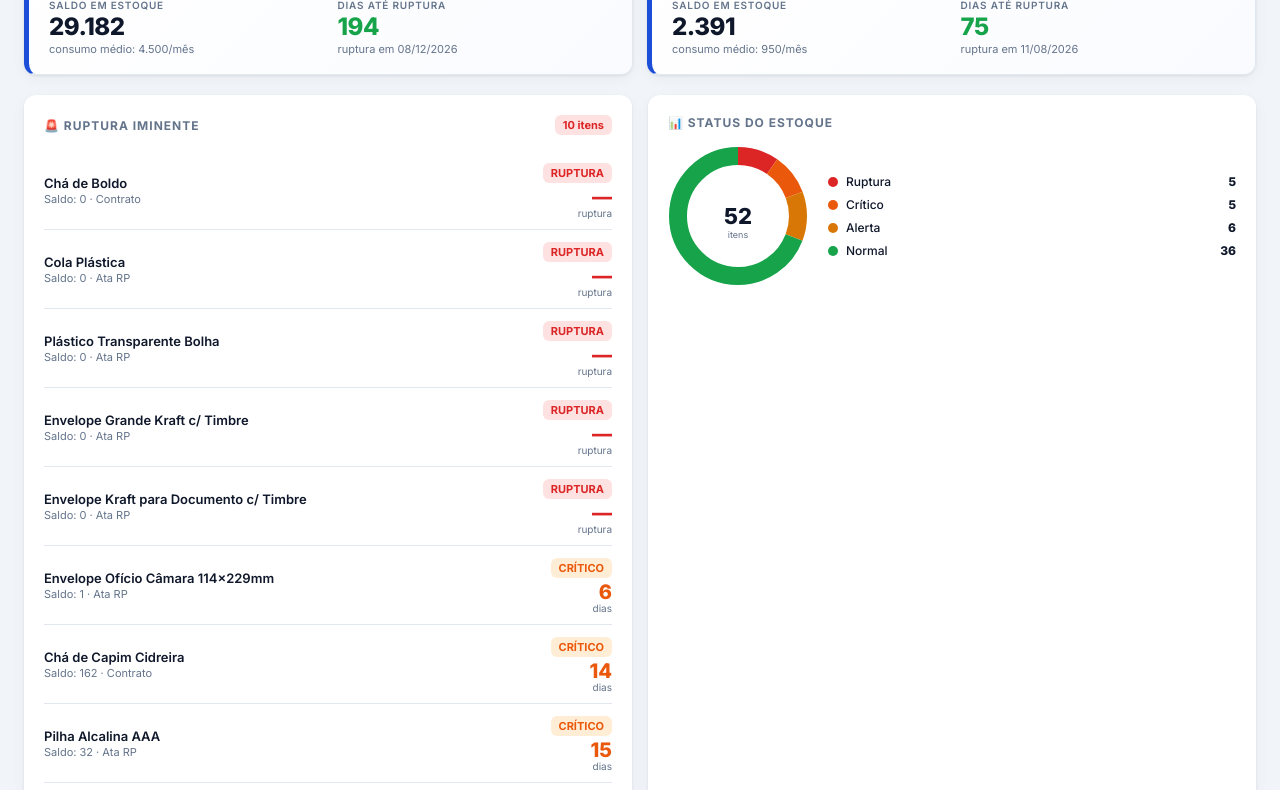
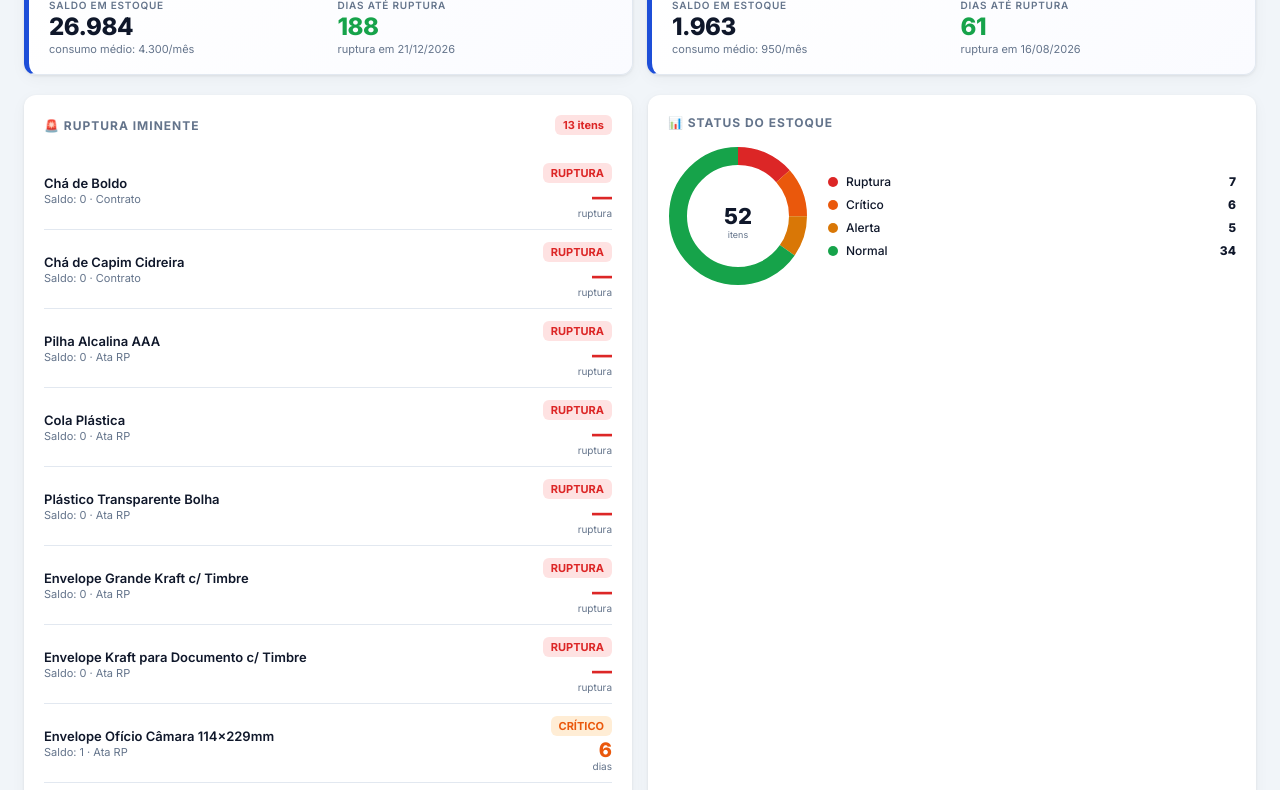
Before and after one commit to schelottoSPFC/painelCOLOG, a website: page index.html in a window 1280 px wide. Shown: the part 381-1171 px from the top of the page. Drawn offline with Linux system fonts and the light colour scheme.

Commit message:
Add files via upload

```diff
--- a/index.html
+++ b/index.html
@@ -486,61 +486,61 @@ tbody td{padding:10px 14px;vertical-align:middle}
 // ════════════════════════════════════════════
 //  DADOS
 // ════════════════════════════════════════════
-const TODAY = new Date("2026-05-28");
+const TODAY = new Date("2026-06-16");
 
 const estoque = [
-  {cod:16513,nome:"Açúcar",saldo:7300,consumo:3000,ruptura:new Date("2026-08-09"),instrumento:"Contrato",vencimento:new Date("2027-02-23")},
-  {cod:29405,nome:"Café Superior",saldo:29182,consumo:4500,ruptura:new Date("2026-12-08"),instrumento:"Emp. Simples",vencimento:null},
-  {cod:16077,nome:"Chá de Boldo",saldo:0,consumo:210,ruptura:new Date("2026-05-28"),instrumento:"Contrato",vencimento:new Date("2026-09-03")},
-  {cod:16075,nome:"Chá de Camomila",saldo:977,consumo:340,ruptura:new Date("2026-08-22"),instrumento:"Contrato",vencimento:new Date("2026-09-03")},
-  {cod:29145,nome:"Chá de Capim Cidreira",saldo:162,consumo:340,ruptura:new Date("2026-06-11"),instrumento:"Contrato",vencimento:new Date("2026-09-03")},
-  {cod:16073,nome:"Chá de Erva Doce",saldo:975,consumo:320,ruptura:new Date("2026-08-27"),instrumento:"Contrato",vencimento:new Date("2026-09-03")},
-  {cod:16076,nome:"Chá de Frutas Vermelhas",saldo:556,consumo:340,ruptura:new Date("2026-07-16"),instrumento:"Contrato",vencimento:new Date("2026-09-03")},
-  {cod:16074,nome:"Chá de Hortelã",saldo:1446,consumo:360,ruptura:new Date("2026-09-25"),instrumento:"Contrato",vencimento:new Date("2026-09-03")},
-  {cod:7303,nome:"Copo Água",saldo:8741,consumo:4000,ruptura:new Date("2026-08-01"),instrumento:"Contrato",vencimento:new Date("2027-01-01")},
-  {cod:7304,nome:"Copo Café",saldo:4963,consumo:1050,ruptura:new Date("2026-10-16"),instrumento:"Contrato",vencimento:new Date("2027-01-01")},
-  {cod:5859,nome:"Flanela Branca",saldo:1111,consumo:240,ruptura:new Date("2026-10-13"),instrumento:"Contrato",vencimento:new Date("2027-01-01")},
-  {cod:17801,nome:"Detergente",saldo:5471,consumo:950,ruptura:new Date("2026-11-16"),instrumento:"Contrato",vencimento:new Date("2027-01-01")},
-  {cod:5797,nome:"Sabão de Coco",saldo:3307,consumo:680,ruptura:new Date("2026-10-20"),instrumento:"Contrato",vencimento:new Date("2027-01-01")},
-  {cod:5795,nome:"Água Sanitária",saldo:667,consumo:195,ruptura:new Date("2026-09-07"),instrumento:"Contrato",vencimento:new Date("2027-01-01")},
-  {cod:5861,nome:"Esponja",saldo:2265,consumo:500,ruptura:new Date("2026-10-10"),instrumento:"Contrato",vencimento:new Date("2027-01-01")},
-  {cod:7420,nome:"Jarra para Água (CAEDI)",saldo:225,consumo:1,ruptura:new Date("2044-11-19"),instrumento:"Contrato",vencimento:new Date("2027-01-01")},
-  {cod:14896,nome:"Pilha Alcalina AAA",saldo:32,consumo:61,ruptura:new Date("2026-06-12"),instrumento:"Ata RP",vencimento:new Date("2026-10-14")},
-  {cod:5359,nome:"Pilha Média",saldo:46,consumo:12,ruptura:new Date("2026-09-20"),instrumento:"Ata RP",vencimento:new Date("2026-10-14")},
-  {cod:5342,nome:"Pilha Pequena AA",saldo:252,consumo:140,ruptura:new Date("2026-07-21"),instrumento:"Ata RP",vencimento:new Date("2026-10-14")},
-  {cod:2078,nome:"Papel A4",saldo:2391,consumo:950,ruptura:new Date("2026-08-11"),instrumento:"Ata RP",vencimento:new Date("2026-11-05")},
-  {cod:28422,nome:"Pendrive 32 GB",saldo:34,consumo:60,ruptura:new Date("2026-06-14"),instrumento:"Ata RP",vencimento:new Date("2026-11-05")},
-  {cod:1714,nome:"Caneta Esferográfica Azul",saldo:1713,consumo:900,ruptura:new Date("2026-07-24"),instrumento:"Ata RP",vencimento:new Date("2026-11-05")},
-  {cod:1795,nome:"Cola em Bastão",saldo:173,consumo:90,ruptura:new Date("2026-07-24"),instrumento:"Ata RP",vencimento:new Date("2026-11-05")},
-  {cod:1800,nome:"Cola Plástica",saldo:0,consumo:40,ruptura:new Date("2026-05-28"),instrumento:"Ata RP",vencimento:new Date("2026-11-05")},
-  {cod:1901,nome:"Corretivo Líquido",saldo:50,consumo:20,ruptura:new Date("2026-08-11"),instrumento:"Ata RP",vencimento:new Date("2026-11-05")},
-  {cod:2053,nome:"Fita Adesiva Transparente",saldo:192,consumo:40,ruptura:new Date("2026-10-19"),instrumento:"Ata RP",vencimento:new Date("2026-11-05")},
-  {cod:30414,nome:"Pincel Atômico Preto",saldo:13,consumo:10,ruptura:new Date("2026-07-06"),instrumento:"Ata RP",vencimento:new Date("2026-11-05")},
-  {cod:25298,nome:"Pincel Atômico Azul",saldo:33,consumo:10,ruptura:new Date("2026-09-04"),instrumento:"Ata RP",vencimento:new Date("2026-11-05")},
-  {cod:25299,nome:"Pincel Atômico Vermelho",saldo:35,consumo:8,ruptura:new Date("2026-10-06"),instrumento:"Ata RP",vencimento:new Date("2026-11-05")},
-  {cod:30381,nome:"Pincel Quadro Magnético Azul",saldo:35,consumo:10,ruptura:new Date("2026-09-10"),instrumento:"Ata RP",vencimento:new Date("2026-11-05")},
-  {cod:30382,nome:"Pincel Quadro Magnético Preto",saldo:30,consumo:10,ruptura:new Date("2026-08-26"),instrumento:"Ata RP",vencimento:new Date("2026-11-05")},
-  {cod:30383,nome:"Pincel Quadro Magnético Vermelho",saldo:7,consumo:10,ruptura:new Date("2026-06-18"),instrumento:"Ata RP",vencimento:new Date("2026-11-05")},
-  {cod:2453,nome:"Fita para Empacotamento",saldo:1365,consumo:283,ruptura:new Date("2026-10-19"),instrumento:"Ata RP",vencimento:new Date("2026-11-05")},
-  {cod:2241,nome:"Envelope Ofício Câmara 114x229mm",saldo:1,consumo:5,ruptura:new Date("2026-06-03"),instrumento:"Ata RP",vencimento:new Date("2021-12-15")},
-  {cod:2236,nome:"Envelope Separata Branco 176x250mm",saldo:10720,consumo:2000,ruptura:new Date("2026-11-04"),instrumento:"Ata RP",vencimento:new Date("2020-06-25")},
-  {cod:13671,nome:"Plástico Transparente Bolha",saldo:0,consumo:1,ruptura:new Date("2026-05-28"),instrumento:"Ata RP",vencimento:new Date("2027-03-24")},
-  {cod:18085,nome:"Etiqueta 138,11x106,36mm",saldo:1553,consumo:100,ruptura:new Date("2027-09-05"),instrumento:"Ata RP",vencimento:new Date("2020-10-16")},
-  {cod:5851,nome:"Lã de Aço Bombril",saldo:1089,consumo:200,ruptura:new Date("2026-11-07"),instrumento:"Contrato",vencimento:new Date("2027-01-01")},
-  {cod:7464,nome:"Garrafa Térmica",saldo:78,consumo:50,ruptura:new Date("2026-07-13"),instrumento:"Contrato",vencimento:new Date("2027-01-01")},
-  {cod:7496,nome:"Pano de Prato",saldo:951,consumo:240,ruptura:new Date("2026-09-23"),instrumento:"Contrato",vencimento:new Date("2027-01-01")},
-  {cod:17330,nome:"Caixa Arquivo 100mm x 260mm",saldo:1200,consumo:220,ruptura:new Date("2026-11-07"),instrumento:"Ata RP",vencimento:new Date("2026-11-05")},
-  {cod:2448,nome:"Caixa Arquivo 110mm x 280mm",saldo:600,consumo:100,ruptura:new Date("2026-11-24"),instrumento:"Ata RP",vencimento:new Date("2024-07-18")},
-  {cod:1816,nome:"Capa para Avulso",saldo:7303,consumo:276,ruptura:new Date("2028-07-29"),instrumento:"Ata RP",vencimento:new Date("2020-06-25")},
-  {cod:1817,nome:"Capa para Processo",saldo:80,consumo:25,ruptura:new Date("2026-09-01"),instrumento:"Ata RP",vencimento:new Date("2020-06-25")},
-  {cod:2240,nome:"Envelope Carta Câmara",saldo:1091,consumo:10,ruptura:new Date("2035-05-14"),instrumento:"Ata RP",vencimento:new Date("2021-12-15")},
-  {cod:27762,nome:"Envelope Grande Kraft c/ Timbre",saldo:0,consumo:190,ruptura:new Date("2026-05-28"),instrumento:"Ata RP",vencimento:new Date("2021-12-13")},
-  {cod:16462,nome:"Pasta Polipropileno c/ Aba e Elástico",saldo:1306,consumo:65,ruptura:new Date("2028-01-20"),instrumento:"Ata RP",vencimento:new Date("2020-06-25")},
-  {cod:2253,nome:"Envelope Kraft 80x116mm Votação",saldo:1825,consumo:20,ruptura:new Date("2033-11-24"),instrumento:"Emp. Simples",vencimento:null},
-  {cod:2237,nome:"Envelope Kraft para Documento c/ Timbre",saldo:0,consumo:1700,ruptura:new Date("2026-05-28"),instrumento:"Ata RP",vencimento:new Date("2021-12-13")},
-  {cod:1834,nome:"Pasta Suspensa para Arquivo",saldo:138,consumo:15,ruptura:new Date("2027-02-28"),instrumento:"Ata RP",vencimento:new Date("2026-11-05")},
-  {cod:7495,nome:"Coador Pequeno",saldo:273,consumo:40,ruptura:new Date("2026-12-18"),instrumento:"Contrato",vencimento:new Date("2027-01-01")},
-  {cod:7503,nome:"Coador Grande",saldo:158,consumo:25,ruptura:new Date("2026-12-03"),instrumento:"Contrato",vencimento:new Date("2027-01-01")},
+  {cod:16513,nome:"Açúcar",saldo:5380,consumo:3000,ruptura:new Date("2026-08-08"),instrumento:"Contrato",vencimento:new Date("2027-02-23")},
+  {cod:29405,nome:"Café Superior",saldo:26984,consumo:4300,ruptura:new Date("2026-12-21"),instrumento:"Emp. Simples",vencimento:null},
+  {cod:16077,nome:"Chá de Boldo",saldo:0,consumo:170,ruptura:new Date("2026-06-16"),instrumento:"Contrato",vencimento:new Date("2026-09-03")},
+  {cod:16075,nome:"Chá de Camomila",saldo:759,consumo:330,ruptura:new Date("2026-08-24"),instrumento:"Contrato",vencimento:new Date("2026-09-03")},
+  {cod:29145,nome:"Chá de Capim Cidreira",saldo:0,consumo:264,ruptura:new Date("2026-06-16"),instrumento:"Contrato",vencimento:new Date("2026-09-03")},
+  {cod:16073,nome:"Chá de Erva Doce",saldo:746,consumo:310,ruptura:new Date("2026-08-27"),instrumento:"Contrato",vencimento:new Date("2026-09-03")},
+  {cod:16076,nome:"Chá de Frutas Vermelhas",saldo:336,consumo:317,ruptura:new Date("2026-07-17"),instrumento:"Contrato",vencimento:new Date("2026-09-03")},
+  {cod:16074,nome:"Chá de Hortelã",saldo:1209,consumo:320,ruptura:new Date("2026-10-07"),instrumento:"Contrato",vencimento:new Date("2026-09-03")},
+  {cod:7303,nome:"Copo Água",saldo:6446,consumo:3800,ruptura:new Date("2026-08-05"),instrumento:"Contrato",vencimento:new Date("2027-01-01")},
+  {cod:7304,nome:"Copo Café",saldo:4240,consumo:950,ruptura:new Date("2026-10-27"),instrumento:"Contrato",vencimento:new Date("2027-01-01")},
+  {cod:5859,nome:"Flanela Branca",saldo:941,consumo:240,ruptura:new Date("2026-10-11"),instrumento:"Contrato",vencimento:new Date("2027-01-01")},
+  {cod:17801,nome:"Detergente",saldo:4813,consumo:950,ruptura:new Date("2026-11-14"),instrumento:"Contrato",vencimento:new Date("2027-01-01")},
+  {cod:5797,nome:"Sabão de Coco",saldo:2887,consumo:680,ruptura:new Date("2026-10-21"),instrumento:"Contrato",vencimento:new Date("2027-01-01")},
+  {cod:5795,nome:"Água Sanitária",saldo:525,consumo:180,ruptura:new Date("2026-09-11"),instrumento:"Contrato",vencimento:new Date("2027-01-01")},
+  {cod:5861,nome:"Esponja",saldo:1914,consumo:500,ruptura:new Date("2026-10-08"),instrumento:"Contrato",vencimento:new Date("2027-01-01")},
+  {cod:7420,nome:"Jarra para Água (CAEDI)",saldo:225,consumo:1,ruptura:new Date("2044-12-08"),instrumento:"Contrato",vencimento:new Date("2027-01-01")},
+  {cod:14896,nome:"Pilha Alcalina AAA",saldo:0,consumo:61,ruptura:new Date("2026-06-16"),instrumento:"Ata RP",vencimento:new Date("2026-10-14")},
+  {cod:5359,nome:"Pilha Média",saldo:45,consumo:12,ruptura:new Date("2026-10-06"),instrumento:"Ata RP",vencimento:new Date("2026-10-14")},
+  {cod:5342,nome:"Pilha Pequena AA",saldo:208,consumo:140,ruptura:new Date("2026-07-30"),instrumento:"Ata RP",vencimento:new Date("2026-10-14")},
+  {cod:2078,nome:"Papel A4",saldo:1963,consumo:950,ruptura:new Date("2026-08-16"),instrumento:"Ata RP",vencimento:new Date("2026-11-05")},
+  {cod:28422,nome:"Pendrive 32 GB",saldo:19,consumo:60,ruptura:new Date("2026-06-25"),instrumento:"Ata RP",vencimento:new Date("2026-11-05")},
+  {cod:1714,nome:"Caneta Esferográfica Azul",saldo:905,consumo:900,ruptura:new Date("2026-07-16"),instrumento:"Ata RP",vencimento:new Date("2026-11-05")},
+  {cod:1795,nome:"Cola em Bastão",saldo:156,consumo:90,ruptura:new Date("2026-08-07"),instrumento:"Ata RP",vencimento:new Date("2026-11-05")},
+  {cod:1800,nome:"Cola Plástica",saldo:0,consumo:40,ruptura:new Date("2026-06-16"),instrumento:"Ata RP",vencimento:new Date("2026-11-05")},
+  {cod:1901,nome:"Corretivo Líquido",saldo:42,consumo:20,ruptura:new Date("2026-08-18"),instrumento:"Ata RP",vencimento:new Date("2026-11-05")},
+  {cod:2053,nome:"Fita Adesiva Transparente",saldo:182,consumo:40,ruptura:new Date("2026-10-30"),instrumento:"Ata RP",vencimento:new Date("2026-11-05")},
+  {cod:30414,nome:"Pincel Atômico Preto",saldo:4,consumo:10,ruptura:new Date("2026-06-28"),instrumento:"Ata RP",vencimento:new Date("2026-11-05")},
+  {cod:25298,nome:"Pincel Atômico Azul",saldo:28,consumo:10,ruptura:new Date("2026-09-08"),instrumento:"Ata RP",vencimento:new Date("2026-11-05")},
+  {cod:25299,nome:"Pincel Atômico Vermelho",saldo:30,consumo:8,ruptura:new Date("2026-10-06"),instrumento:"Ata RP",vencimento:new Date("2026-11-05")},
+  {cod:30381,nome:"Pincel Quadro Magnético Azul",saldo:35,consumo:10,ruptura:new Date("2026-09-29"),instrumento:"Ata RP",vencimento:new Date("2026-11-05")},
+  {cod:30382,nome:"Pincel Quadro Magnético Preto",saldo:30,consumo:10,ruptura:new Date("2026-09-14"),instrumento:"Ata RP",vencimento:new Date("2026-11-05")},
+  {cod:30383,nome:"Pincel Quadro Magnético Vermelho",saldo:7,consumo:10,ruptura:new Date("2026-07-07"),instrumento:"Ata RP",vencimento:new Date("2026-11-05")},
+  {cod:2453,nome:"Fita para Empacotamento",saldo:1289,consumo:283,ruptura:new Date("2026-10-30"),instrumento:"Ata RP",vencimento:new Date("2026-11-05")},
+  {cod:2241,nome:"Envelope Ofício Câmara 114x229mm",saldo:1,consumo:5,ruptura:new Date("2026-06-22"),instrumento:"Ata RP",vencimento:new Date("2021-12-15")},
+  {cod:2236,nome:"Envelope Separata Branco 176x250mm",saldo:10520,consumo:2000,ruptura:new Date("2026-11-20"),instrumento:"Ata RP",vencimento:new Date("2020-06-25")},
+  {cod:13671,nome:"Plástico Transparente Bolha",saldo:0,consumo:1,ruptura:new Date("2026-06-16"),instrumento:"Ata RP",vencimento:new Date("2027-03-24")},
+  {cod:18085,nome:"Etiqueta 138,11x106,36mm",saldo:1453,consumo:100,ruptura:new Date("2027-08-25"),instrumento:"Ata RP",vencimento:new Date("2020-10-16")},
+  {cod:5851,nome:"Lã de Aço Bombril",saldo:975,consumo:200,ruptura:new Date("2026-11-09"),instrumento:"Contrato",vencimento:new Date("2027-01-01")},
+  {cod:7464,nome:"Garrafa Térmica",saldo:22,consumo:50,ruptura:new Date("2026-06-29"),instrumento:"Contrato",vencimento:new Date("2027-01-01")},
+  {cod:7496,nome:"Pano de Prato",saldo:767,consumo:240,ruptura:new Date("2026-09-19"),instrumento:"Contrato",vencimento:new Date("2027-01-01")},
+  {cod:17330,nome:"Caixa Arquivo 100mm x 260mm",saldo:1200,consumo:220,ruptura:new Date("2026-11-26"),instrumento:"Ata RP",vencimento:new Date("2026-11-05")},
+  {cod:2448,nome:"Caixa Arquivo 110mm x 280mm",saldo:600,consumo:100,ruptura:new Date("2026-12-13"),instrumento:"Ata RP",vencimento:new Date("2024-07-18")},
+  {cod:1816,nome:"Capa para Avulso",saldo:7023,consumo:276,ruptura:new Date("2028-07-18"),instrumento:"Ata RP",vencimento:new Date("2020-06-25")},
+  {cod:1817,nome:"Capa para Processo",saldo:70,consumo:25,ruptura:new Date("2026-09-08"),instrumento:"Ata RP",vencimento:new Date("2020-06-25")},
+  {cod:2240,nome:"Envelope Carta Câmara",saldo:1091,consumo:10,ruptura:new Date("2035-06-02"),instrumento:"Ata RP",vencimento:new Date("2021-12-15")},
+  {cod:27762,nome:"Envelope Grande Kraft c/ Timbre",saldo:0,consumo:190,ruptura:new Date("2026-06-16"),instrumento:"Ata RP",vencimento:new Date("2021-12-13")},
+  {cod:16462,nome:"Pasta Polipropileno c/ Aba e Elástico",saldo:1293,consumo:65,ruptura:new Date("2028-02-02"),instrumento:"Ata RP",vencimento:new Date("2020-06-25")},
+  {cod:2253,nome:"Envelope Kraft 80x116mm Votação",saldo:1815,consumo:20,ruptura:new Date("2033-11-28"),instrumento:"Emp. Simples",vencimento:null},
+  {cod:2237,nome:"Envelope Kraft para Documento c/ Timbre",saldo:0,consumo:1700,ruptura:new Date("2026-06-16"),instrumento:"Ata RP",vencimento:new Date("2021-12-13")},
+  {cod:1834,nome:"Pasta Suspensa para Arquivo",saldo:138,consumo:15,ruptura:new Date("2027-03-19"),instrumento:"Ata RP",vencimento:new Date("2026-11-05")},
+  {cod:7495,nome:"Coador Pequeno",saldo:259,consumo:40,ruptura:new Date("2026-12-27"),instrumento:"Contrato",vencimento:new Date("2027-01-01")},
+  {cod:7503,nome:"Coador Grande",saldo:150,consumo:25,ruptura:new Date("2026-12-13"),instrumento:"Contrato",vencimento:new Date("2027-01-01")},
 ];
 
 const contratos = [
@@ -635,8 +635,8 @@ const processosConcluidos = [
   {objeto:"Materiais de Copa",avg:217.7,count:72},
   {objeto:"Fornecimento de Café Superior",avg:224.4,count:5},
   {objeto:"Pilhas e Baterias e Suprimento CEAM",avg:258.7,count:38},
-  {objeto:"Mat. de Expediente - Emp. Simples",avg:268.0,count:5},
-  {objeto:"Material de Expediente - ATA RP",avg:298.9,count:74},
+  {objeto:"Mat. Expediente - Emp. Simples",avg:268.0,count:5},
+  {objeto:"Material de Expediente - ATA RP",avg:300.0,count:72},
 ];
 
 // ════════════════════════════════════════════
@@ -890,7 +890,7 @@ function renderBarChart(){
     </div>`;
   }).join('');
   document.getElementById('info-box').innerHTML=
-    `💡 Mais ágil: <strong>Aquisição de Chás — 156 dias</strong> &nbsp;·&nbsp; Mais lento: <strong>Mat. Expediente ATA RP — 299 dias</strong> &nbsp;·&nbsp; Base: 244 processos`;
+    `💡 Mais ágil: <strong>Aquisição de Chás — 156 dias</strong> &nbsp;·&nbsp; Mais lento: <strong>Mat. Expediente ATA RP — 300 dias</strong> &nbsp;·&nbsp; Base: 244 processos`;
 }
 
 // ── ESTOQUE TABLE ──
@@ -988,7 +988,7 @@ function renderTramitacao(){
   document.getElementById('tram-summary').innerHTML=[
     {icon:'📈',tag:'Média geral (244 processos)',val:`${media} dias`,color:'var(--blue)'},
     {icon:'🚀',tag:'Processo mais ágil',val:'Aquisição de Chás · 156 dias',color:'var(--ok)'},
-    {icon:'🐢',tag:'Processo mais lento',val:'Material de Expediente ATA RP · 299 dias',color:'var(--danger)'},
+    {icon:'🐢',tag:'Processo mais lento',val:'Material de Expediente ATA RP · 300 dias',color:'var(--danger)'},
   ].map(s=>`
     <div class="summary-card" style="border-top:3px solid ${s.color}">
       <div class="s-icon">${s.icon}</div>
```
